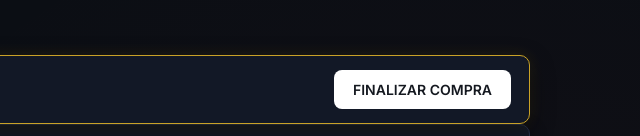
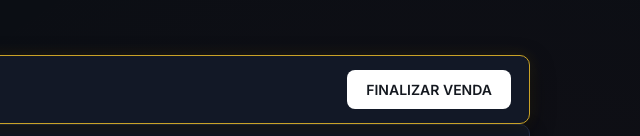
Before and after one commit to elitedesignerofc/sites, a plain HTML site: page calculadora/index.html in a window 1280 px wide. Shown: the part 664-800 px from the top of the page, 640-1280 px from the left. Drawn offline with nearby package versions, Linux system fonts and the light colour scheme.

Commit message:
Change title and button text in index.html

```diff
--- a/calculadora/index.html
+++ b/calculadora/index.html
@@ -4,7 +4,7 @@
 <meta charset="UTF-8">
 <meta http-equiv="X-UA-Compatible" content="IE=edge">
 <meta name="viewport" content="width=device-width, initial-scale=1.0">
-<title>Calculadora Medellín</title>
+<title>Calculadora</title>
 <link rel="preconnect" href="https://fonts.googleapis.com">
 <link rel="preconnect" href="https://fonts.gstatic.com" crossorigin>
 <link href="https://fonts.googleapis.com/css2?family=Oswald:wght@500;600;700&family=Inter:wght@400;500;600&family=JetBrains+Mono:wght@500;700&display=swap" rel="stylesheet">
@@ -949,7 +949,7 @@ button, input, select, textarea {
           <span class="resumo-valor" id="valorFuncionario">R$ 0,00</span>
         </div>
         <div class="resumo-acoes">
-          <button type="button" class="btn btn-primary btn-branco" id="btnSalvar">FINALIZAR COMPRA</button>
+          <button type="button" class="btn btn-primary btn-branco" id="btnSalvar">FINALIZAR VENDA</button>
         </div>
       </div>
 
```
